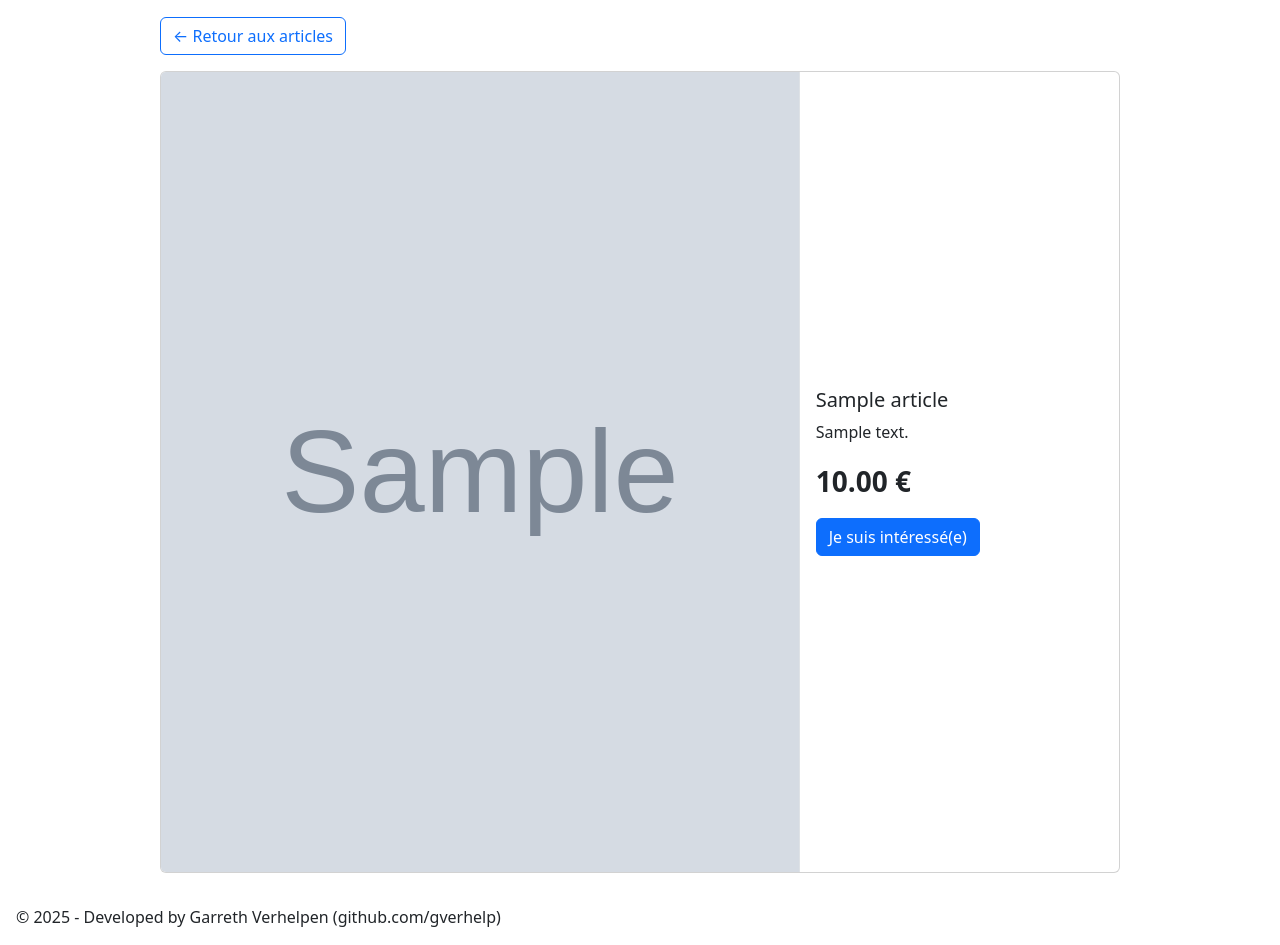
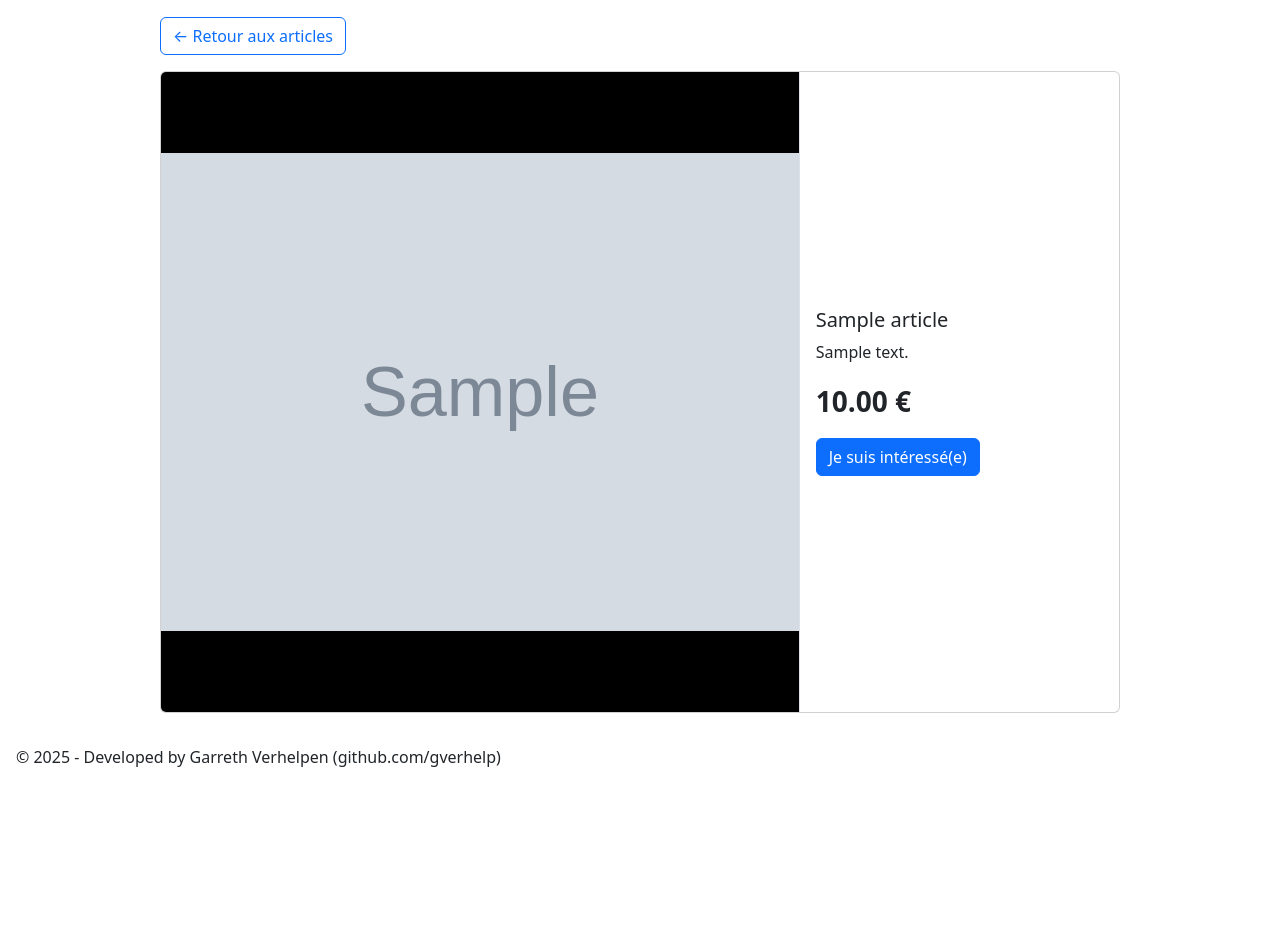
Before and after one commit to gverhelp/salesPageApp, a Django app: page /articles/1/ in a window 1280 px wide. Shown: the part 73-1018 px from the top of the page. After the commit the page ends 840 px from the top, so only its background shows below. Run offline with Django 5.2, Linux system fonts and the light colour scheme; tables that the repository leaves empty hold one stand-in row (values such as "Sample post"); grey boxes marked "Sample" are stand-in pictures; some libraries are stand-ins or nearby versions.

Commit message:
readme changes + artcicle_detail modified

```diff
--- a/app/salesPage/templates/articles/article_detail.html
+++ b/app/salesPage/templates/articles/article_detail.html
@@ -30,10 +30,10 @@
                     {% endfor %}
                     {% endif %}
                 </div>
-                <div class="carousel-inner">
+                <div class="carousel-inner bg-black">
                     {% for image in actual_article.images.all %}
                         <div class="carousel-item {% if forloop.first %}active{% endif %}">
-                            <img src="{{ image.image.url }}" class="d-block w-100" style="height: 50rem; object-fit: cover;" alt="{{ actual_article.title }}">
+                            <img src="{{ image.image.url }}" class="d-block w-100 object-fit-contain" style="height: 40rem;" alt="{{ actual_article.title }}">
                         </div>
                     {% endfor %}
                 </div>
@@ -49,7 +49,7 @@
                 {% endif %}
             </div>
             {% else %}
-                <img src="https://placehold.co/300x400?text=No+image" class="d-block w-100" style="height: 50rem; object-fit: cover;" alt="Image par défaut">
+                <img src="https://placehold.co/300x400?text=No+image" class="d-block w-100 object-fit-cover" style="height: 40rem;" alt="Image par défaut">
             {% endif %}
             </div>
             <div class="col-md-4 d-flex align-items-center">
@@ -57,8 +57,6 @@
                     <h5 class="card-title text-break">{{ actual_article.title }}</h5>
                     <p class="card-text text-break overflow-scroll" style="max-height: 30rem;">{{ actual_article.content }}</p>
                     <p class="fw-bold fs-3">{{ actual_article.price }} €</p>
-                    {% comment %} <a href="{% url 'actual_article_detail' actual_article.id %}" class="btn btn-primary">Je suis intéressé(e)</a> {% endcomment %}
-                    <!-- Button trigger modal -->
                     <button type="button" class="btn btn-primary" data-bs-toggle="modal" data-bs-target="#interestModal">
                         Je suis intéressé(e)
                     </button>
```
Also changed, not shown: README.md.
